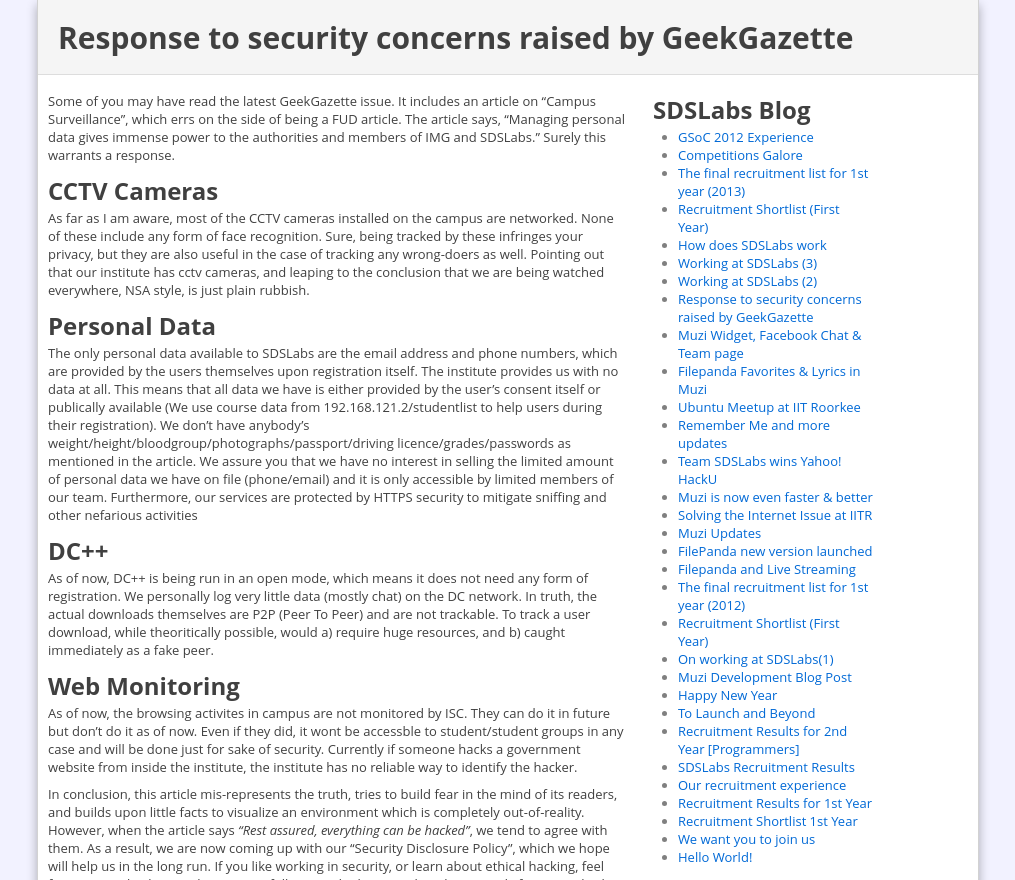
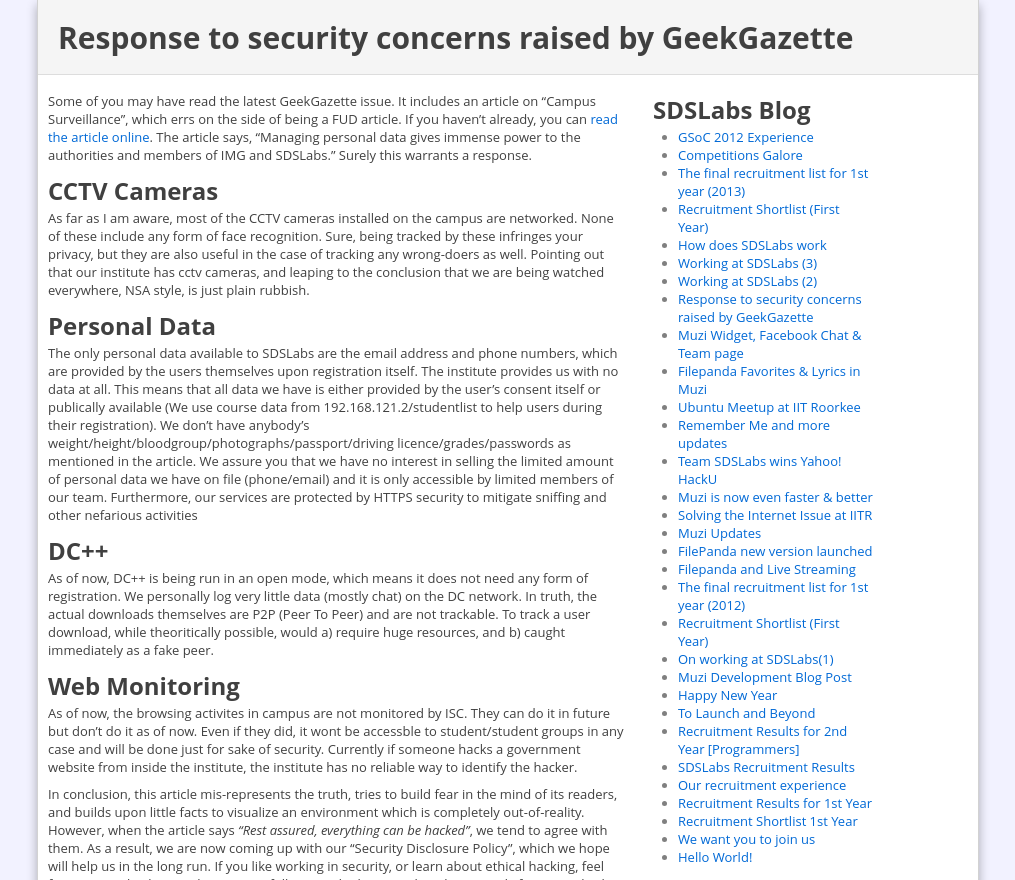
Before and after one commit to sdslabs/sdslabs.github.com, a Jekyll site: the page built from _posts/2012-11-12-response-to-gg.md, in a window 1280 px wide, cut to the strip 0-880 px from the top of the page. Shown: the whole strip, without its empty margins (132-1147 px from the left). Built offline with Jekyll 4.4.1, drawn with Linux system fonts in a browser that asks for light colours; comment, search, counter and statistics services are not loaded.

Commit message:
Add link to GG article

```diff
--- a/_posts/2012-11-12-response-to-gg.md
+++ b/_posts/2012-11-12-response-to-gg.md
@@ -3,7 +3,7 @@ layout: post
 title: Response to security concerns raised by GeekGazette
 excerpt: "Some of you may have read the latest GeekGazette issue. It includes an article on 'Campus Surveillance', which errs on the side of being a FUD article."
 ---
-Some of you may have read the latest GeekGazette issue. It includes an article on "Campus Surveillance", which errs on the side of being a FUD article. The article says, "Managing personal data gives immense power to the authorities and members of IMG and SDSLabs." Surely this warrants a response.
+Some of you may have read the latest GeekGazette issue. It includes an article on "Campus Surveillance", which errs on the side of being a FUD article. If you haven't already, you can [read the article online](http://ge.tt/5BGx6SR/v/0). The article says, "Managing personal data gives immense power to the authorities and members of IMG and SDSLabs." Surely this warrants a response.
 
 ##CCTV Cameras
 As far as I am aware, most of the CCTV cameras installed on the campus are networked. None of these include any form of face recognition. Sure, being tracked by these infringes your privacy, but they are also useful in the case of tracking any wrong-doers as well. Pointing out that our institute has cctv cameras, and leaping to the conclusion that we are being watched everywhere, NSA style, is just plain rubbish.
```
